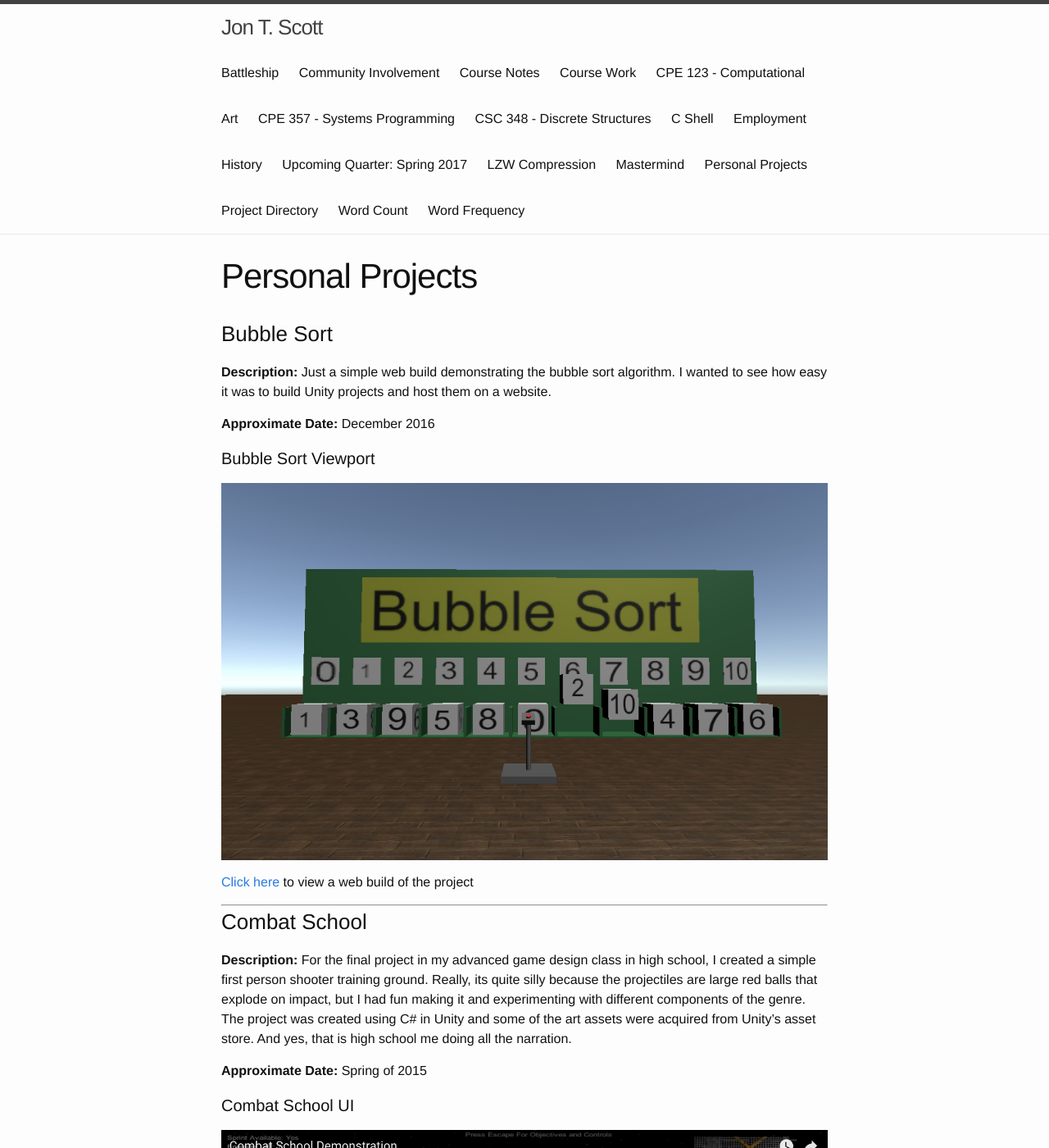
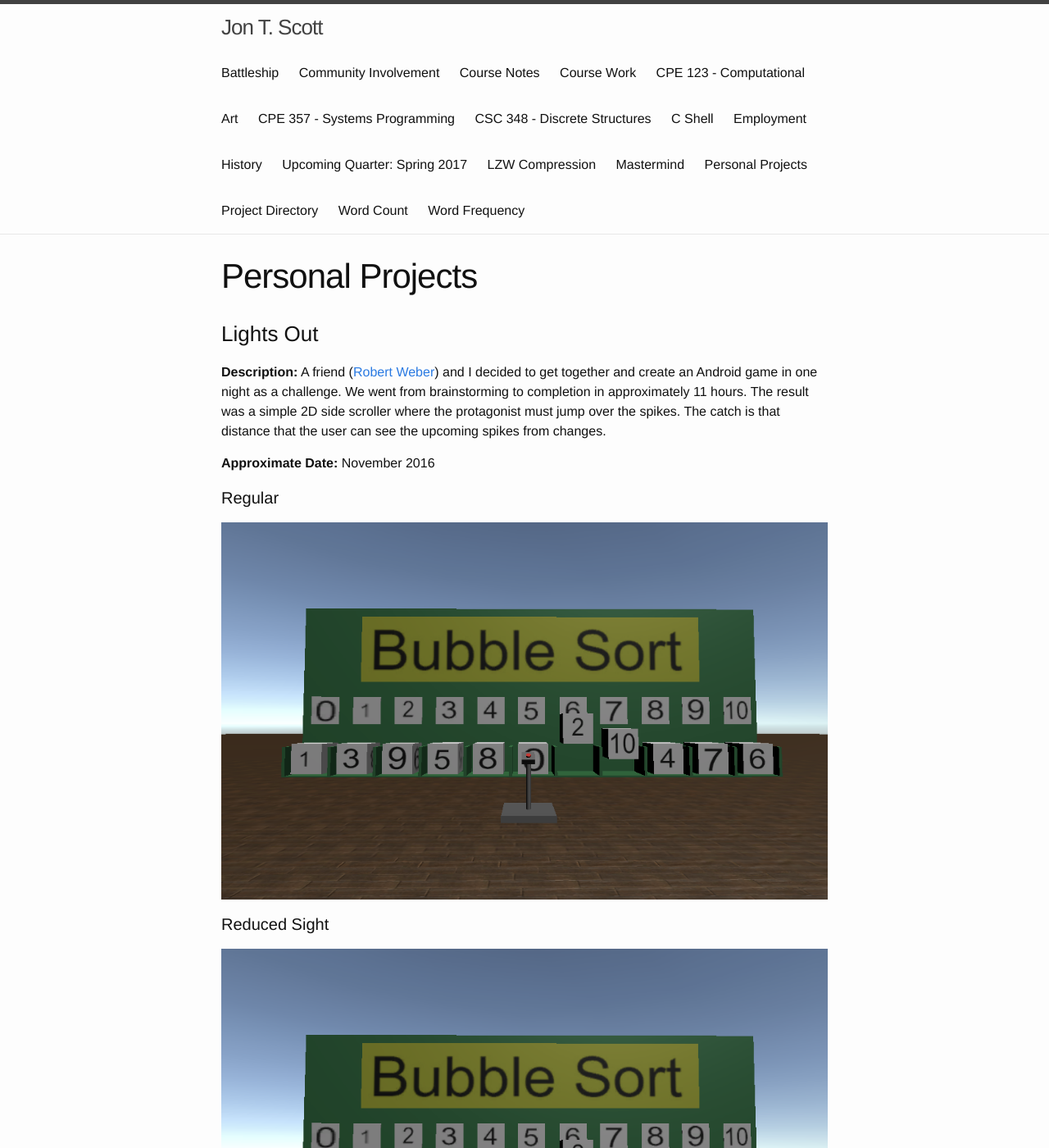
Before and after one commit to JonScott20/JonScott20.github.io, a Jekyll site: the page built from personal_projects.md, in a window 1280 px wide and 1400 px high. Shown: the whole window at 82% size. Built offline with Jekyll 4.4.1, drawn with Linux system fonts in a browser that asks for light colours.

Commit message:
Update personal_projects.md

```diff
--- a/personal_projects.md
+++ b/personal_projects.md
@@ -4,6 +4,25 @@
 permalink: /personal_projects/
 ---
 
+### Lights Out
+
+**Description:** A friend ([Robert Weber](http://www.rawprogramming.com/#/Home)) and I decided to get together and create an Android game in one night as a challenge. We went from brainstorming to completion in approximately 11 hours. The result was a simple 2D side scroller where the protagonist must jump over the spikes. The catch is that distance that the user can see the upcoming spikes from changes.
+
+**Approximate Date:** November 2016
+
+#### Regular
+
+![BubbleSort](https://jonscott20.github.io/Files/Images/BubbleSort.png)
+
+#### Reduced Sight
+
+![BubbleSort](https://jonscott20.github.io/Files/Images/BubbleSort.png)
+
+#### Losing Animation
+
+![BubbleSort](https://jonscott20.github.io/Files/Images/BubbleSort.png)
+
+----------
 
 ### Bubble Sort
 
@@ -12,6 +31,7 @@
 **Approximate Date:** December 2016
 
 #### Bubble Sort Viewport
+
 ![BubbleSort](https://jonscott20.github.io/Files/Images/BubbleSort.png)
 
 [Click here](https://jonscott20.github.io/Bubble_Sort/BubbleSort) to view a web build of the project
@@ -25,6 +45,7 @@
 **Approximate Date:** Spring of 2015
 
 #### Combat School UI
+
 ![Combat School](https://jonscott20.github.io/Files/Images/CombatSchool.png)
 
 [Click here](https://www.youtube.com/watch?v=aIx4804GbLk) to view a video playthrough of the project.
@@ -39,9 +60,11 @@
 **Approximate Date:** Summer of 2014
 
 #### DigiGenda Title Screen
+
 ![DigiGenda Title Screen](https://jonscott20.github.io/Files/Images/DigiGenda_Title.PNG)
 
 #### DigiGenda Example Calendar Usage
+
 ![DigiGenda Calendar](https://jonscott20.github.io/Files/Images/DigiGenda_Used_Calendar.PNG)
 
 Read the full project report [here.](https://jonscott20.github.io/Files/Documents/DigiGenda_Project_Report.pdf)
```
